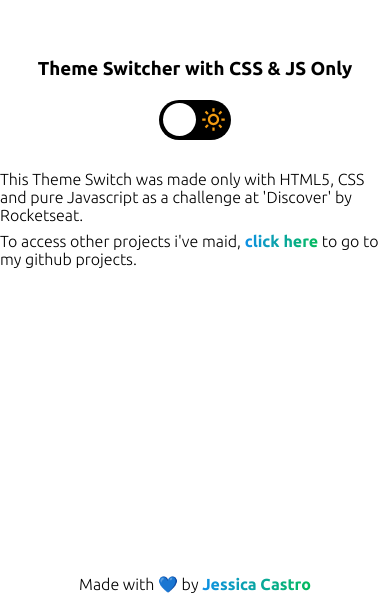
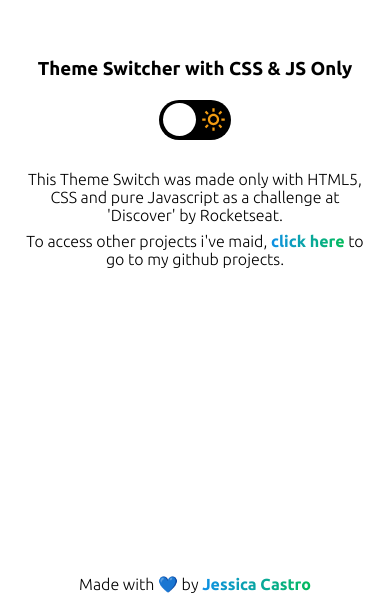
Before and after one commit to jessicacastro/theme-mode-switcher, a plain HTML site: page index.html in a window 390 px wide. Shown: the part 238-844 px from the top of the page. Drawn offline with Linux system fonts and the light colour scheme.

Commit message:
Inserts responsive aligns

```diff
--- a/css/styles.css
+++ b/css/styles.css
@@ -139,3 +139,17 @@ footer p {
   text-align: center;
   width: 100%;
 }
+
+@media (max-width: 768px) {
+  main {
+    padding: 0 25px;
+  }
+
+  main h3 {
+    text-align: center;
+  }
+
+  p {
+    text-align: center;
+  }
+}
```
Also changed, not shown: 1 other file.
